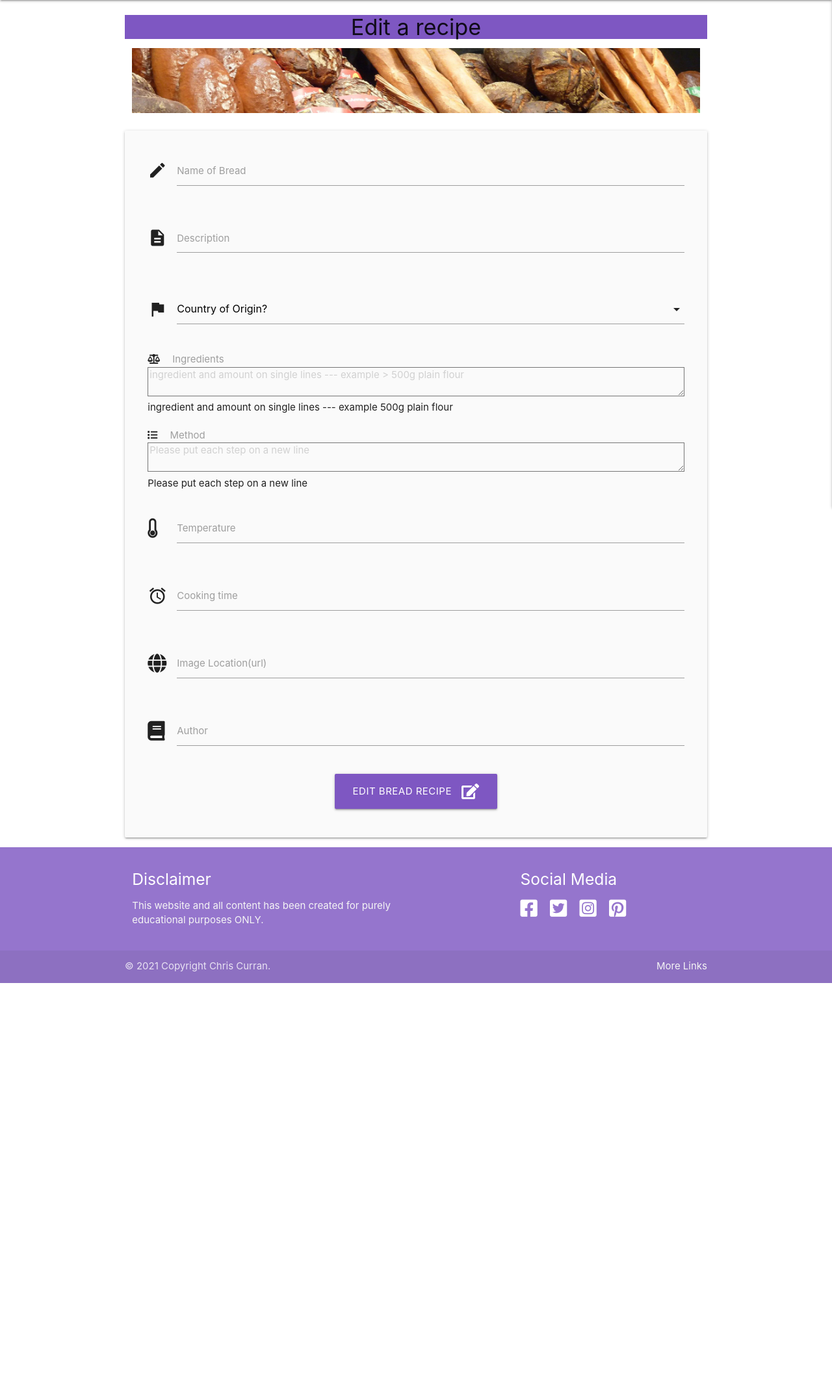
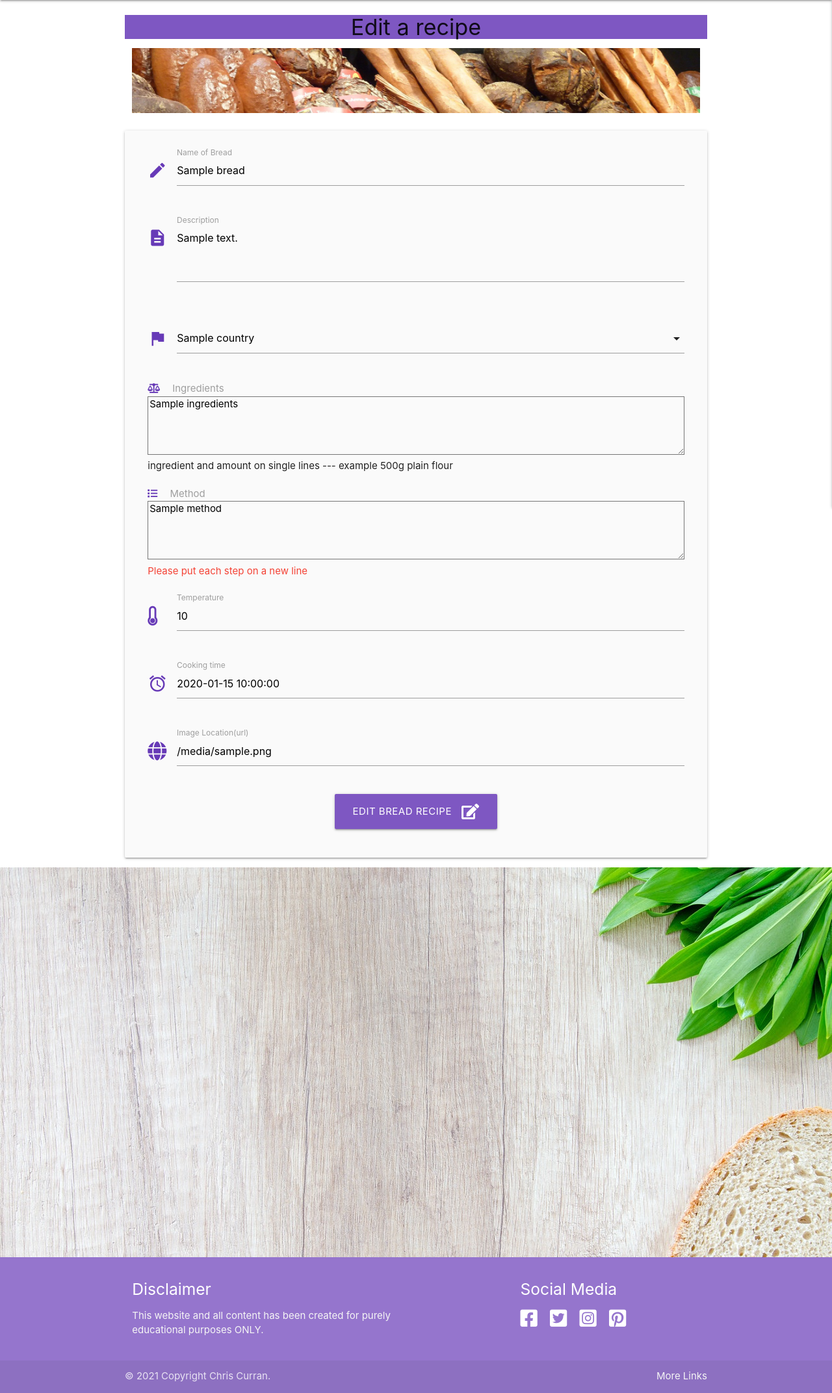
Before and after one commit to GOSUB-C64/CI-Project-MS3, a Flask app: template templates/edit_recipe.html in a window 1280 px wide. Shown: the part 79-2223 px from the top of the page at 65% size. Before the commit the page ends 1592 px from the top, so only its background shows below. Run offline with Flask 2, Linux system fonts and the light colour scheme; the template is opened without the code that fills it: most values are stand-ins (such as "Sample title", 1, 10 or a date in 2020); some libraries are stand-ins or nearby versions; some web fonts are replaced.

Commit message:
trying to add same background image to all pages - having some positioning issues

```diff
--- a/static/css/style.css
+++ b/static/css/style.css
@@ -4,6 +4,7 @@ body {
     display: flex;
     min-height: 100vh;
     flex-direction: column;
+    background: transparent;
 }
 
 main {
@@ -24,7 +25,7 @@ main {
     background-repeat: no-repeat;
     background-size: cover;
     background-attachment: fixed;
-    /* position: relative; */
+    position: relative;
 }
 
 .my_cards {
@@ -59,7 +60,7 @@ main {
 }
 
 .large_ingredients_card {
-    position: relative;
+    /* position: relative; */
     top: 100px;
     left: 100px;
     height: 475px;
@@ -143,6 +144,9 @@ main {
     height: 25%;
 }
 
+textarea {
+    height: 6rem !important;
+}
 .btn-small {
     margin: 5px 5px 0px 0px;
 }
--- a/templates/base.html
+++ b/templates/base.html
@@ -67,6 +67,10 @@
     {% block homepage %}
     {% endblock %}
 
+    <section>
+         <div class="col home_page_image"></div>
+    </section>
+
     <!-- footer -->
     <footer class="page-footer deep-purple lighten-2">
         <div class="container">
@@ -96,23 +100,6 @@
             </div>
         </div>
     </footer>
-    <!-- <footer class="page-footer">
-        <div class="row footer deep-purple">
-            <div class="footer-bottom deep-purple lighten-2 center-align">
-                <div class="col m6" id="footer-copyright">
-                    <h6>&copy Copyright Chris Curran</h6>
-                </div>
-                <div class="col m6" id="footer-social">
-                    <h5>
-                        <a href="https://www.facebook.com/"><i class="fab fa-facebook-square"></i></a>
-                        <a href="https://twitter.com/home?lang=en-gb"><i class="fab fa-twitter-square"></i></a>
-                        <a href="https://www.instagram.com/"><i class="fab fa-instagram-square"></i></a>
-                        <a href="https://www.pinterest.co.uk/"><i class="fab fa-pinterest-square"></i></a>
-                    </h5>
-                </div>
-            </div>
-        </div>
-    </footer> -->
 
     <!-- scripts -->
     <script src="https://code.jquery.com/jquery-3.5.1.min.js"
--- a/templates/edit_recipe.html
+++ b/templates/edit_recipe.html
@@ -14,27 +14,29 @@
             <form class="col s12" method="POST" action="{{ url_for('edit_recipe', bread_id=bread._id) }}">
                 <div class="row">
                     <div class="input-field col s12">
-                        <i class="material-icons prefix">edit</i>
+                        <i class="material-icons deep-purple-text prefix">edit</i>
                         <input id="name" name="name" type="text" class="validate"
-                            minlength="5" maxlength="25" required>
+                            value="{{ bread.name }}" minlength="5" maxlength="25" required>
                         <label for="name">Name of Bread</label>
                     </div>
                 </div>
                 <!-- add a description of bread -->
                 <div class="row">
-                    <div class="input-field col s12">
+                    <div class="input-field col deep-purple-text s12">
                         <i class="material-icons prefix">description</i>
-                        <textarea id="description" name="description" minlength="5"
-                            maxlength="200" class="materialize-textarea validate" required></textarea>
+                        <textarea id="description" name="description" minlength="5" maxlength="200"
+                            class="materialize-textarea validate" required>
+                            {{- bread.description -}}
+                        </textarea>
                         <label for="description">Description</label>
                     </div>
                 </div>
                 <!-- add country of origin -->
                 <div class="row">
                     <div class="input-field col s12">
-                        <i class="material-icons prefix">flag</i>
+                        <i class="material-icons deep-purple-text prefix">flag</i>
                         <select id="country" name="country" class="validate" required>
-                            <option value="" disabled selected>Country of Origin?</option>
+                            <option value="" selected>{{ bread.country }}</option>
                             <option value="Afganistan">Afghanistan</option>
                             <option value="Albania">Albania</option>
                             <option value="Algeria">Algeria</option>
@@ -287,57 +289,52 @@
                 <!-- add the ingredients -->
                 <div class="row">
                     <div class="col s12">
-                        <i class="fa fa-balance-scale prefix"></i>
+                        <i class="fa fa-balance-scale deep-purple-text prefix"></i>
                         <label for="ingredients" class="label_ingredients">Ingredients</label>
                         <textarea id="ingredients" name="ingredients" rows="4" cols="200" minlength="5" class="form-control validate"
-                                placeholder="ingredient and amount on single lines --- example > 500g plain flour" required></textarea>
+                                placeholder="ingredient and amount on single lines --- example > 500g plain flour" required>
+                            {{- bread.ingredients -}}
+                        </textarea>
                         <span>ingredient and amount on single lines --- example 500g plain flour</span>
                     </div>
                 </div>
                 <!-- add the instructions -->
                 <div class="row">
                     <div class="col s12">
-                        <i class="fa fa-list prefix"></i>
+                        <i class="fa fa-list deep-purple-text prefix"></i>
                         <label for="method" class="label_ingredients">Method</label>
                         <textarea id="method" name="method" rows="4" cols="200" minlength="5" class="form-control validate"
-                                placeholder="Please put each step on a new line" required></textarea>
-                        <span>Please put each step on a new line</span>
+                                placeholder="Please put each step on a new line" required>
+                            {{- bread.method -}}
+                        </textarea>
+                        <span class="red-text">Please put each step on a new line</span>
                     </div>
                 </div>
                 <!-- add a temperature -->
                 <div class="row">
                     <div class="input-field col s12">
-                        <i class="fa fa-thermometer-empty prefix"></i>
+                        <i class="fa fa-thermometer-empty deep-purple-text prefix"></i>
                         <input id="temperature" name="temperature" type="text" class="validate"
-                            minlength="2" maxlength="20" required>
+                            value="{{ bread.cooking_temp }}" minlength="2" maxlength="20" required>
                         <label for="temperature">Temperature</label>
                     </div>
                 </div>
                 <!-- add a cooking time -->
                 <div class="row">
                     <div class="input-field col s12">
-                        <i class="material-icons prefix">alarm</i>
+                        <i class="material-icons deep-purple-text prefix">alarm</i>
                         <input id="time" name="time" type="text" class="validate"
-                            minlength="2" maxlength="30" required>
+                            value="{{ bread.cooking_time }}" minlength="2" maxlength="30" required>
                         <label for="time">Cooking time</label>
                     </div>
                 </div>
                 <!-- add url of bread image -->
                 <div class="row">
                     <div class="input-field col s12">
-                        <i class="fa fa-globe prefix"></i>
+                        <i class="fa fa-globe deep-purple-text prefix"></i>
                         <input id="url" name="url" type="text" class="validate"
-                            minlength="2" maxlength="200">
+                            value="{{ bread.image_url }}" minlength="2" maxlength="200">
                         <label for="url">Image Location(url)</label>
-                    </div>
-                </div>
-                <!-- add author -->
-                <div class="row">
-                    <div class="input-field col s12">
-                        <i class="fa fa-book prefix"></i>
-                        <input id="author" name="author" type="text" class="validate"
-                            minlength="2" maxlength="30" required>
-                        <label for="author">Author</label>
                     </div>
                 </div>
                 <!-- submit -->
--- a/templates/home.html
+++ b/templates/home.html
@@ -3,7 +3,6 @@
 <section>
     <!-- display featured breads -->
     <div class="row no_margin">
-        <div class="col home_page_image"></div>
         <div class="row no_margin">
             <div class="card-panel grey lighten-5 my_large_card_panel">
                 <h1 class="medium_text white-text text-shadow deep-purple lighten-2">Featured Breads</h1>
@@ -12,8 +11,8 @@
                             {% if loop.index <= 4 %}
                                 <div class="card small my_small_card center-align">
                                     <a href="{{ url_for('display_recipe', bread_id=bread._id) }}">
-                                        <div class="white-text text-shadow deep-purple lighten-2 name_db">{{ bread.name }}</div>
-                                        <div class="description_db deep-purple-text left-align">{{ bread.description }}</div>
+                                        <div class="white-text text-shadow deep-purple lighten-2 name_db">{{- bread.name -}}</div>
+                                        <div class="description_db deep-purple-text left-align">{{- bread.description -}}</div>
                                         <div class="image_db">
                                             <img src="{{ bread.image_url }}" width="50%">
                                         </div>
```
Also changed, not shown: templates/add_recipe.html (+11 -11 lines), templates/display_breads.html (+6 -12 lines).
